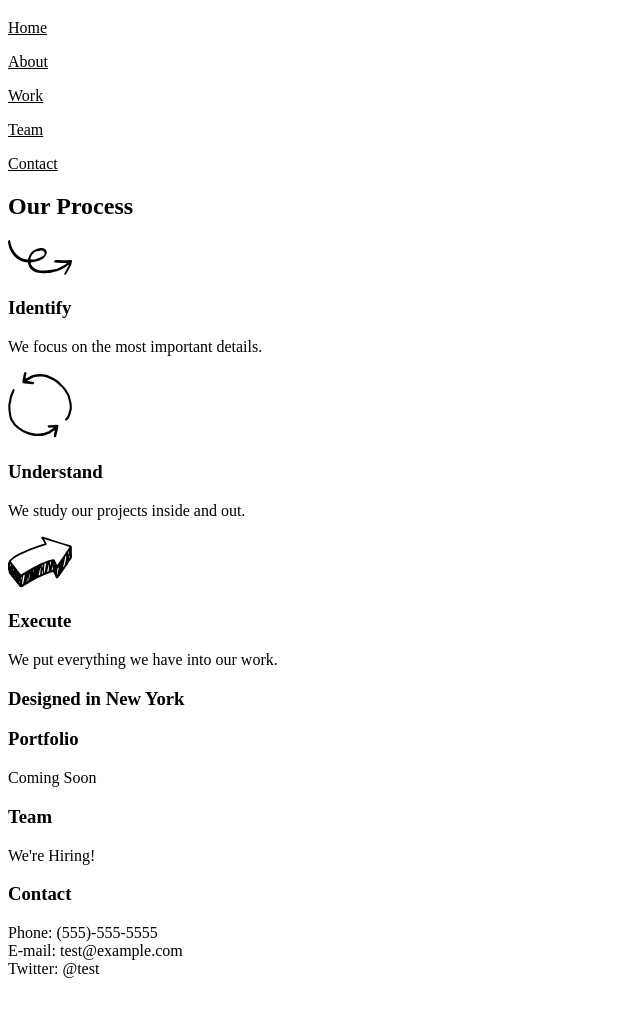
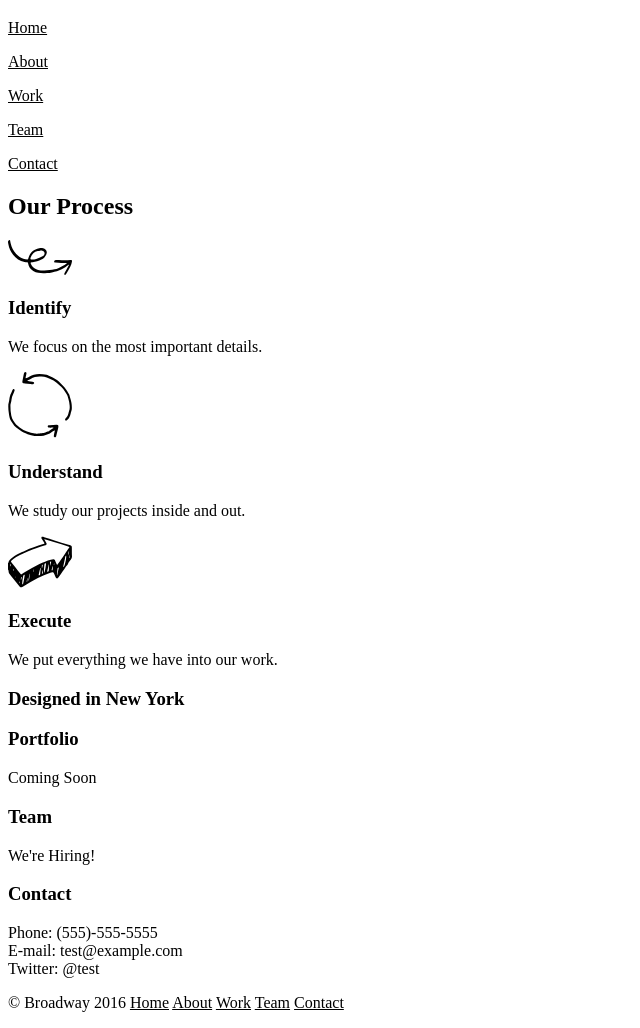
Before and after one commit to Emms98/broadway, a plain HTML site: page index.html in a window 1280 px wide. Shown: the part 61-1089 px from the top of the page, without its empty margins (0-640 px from the left). Before the commit the page ends 1055 px from the top, so only its background shows below. Drawn offline with Linux system fonts and the light colour scheme.

Commit message:
add footer

```diff
--- a/index.html
+++ b/index.html
@@ -42,5 +42,9 @@
       <br>
       Twitter: @test</p>
     </div>
+
+    <div class="footer">
+      <p>&copy Broadway 2016 <u>Home</u> <u>About</u> <u>Work</u> <u>Team</u> <u>Contact</u></p>
+    </div>
   </body>
 </html>
```
